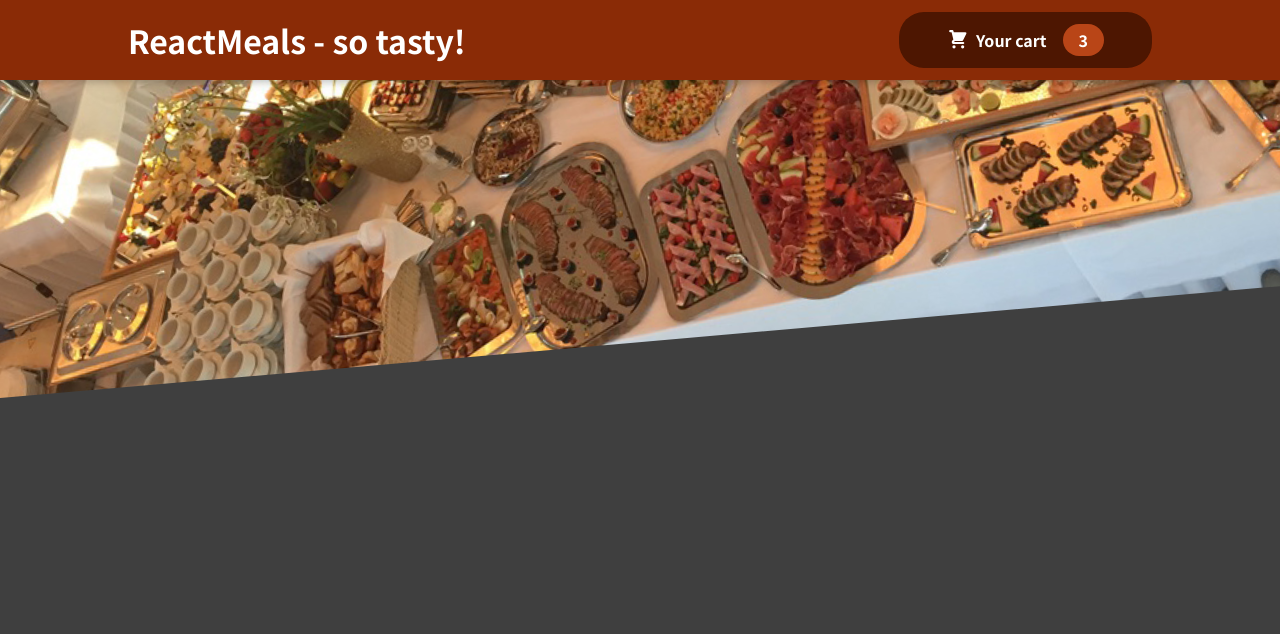
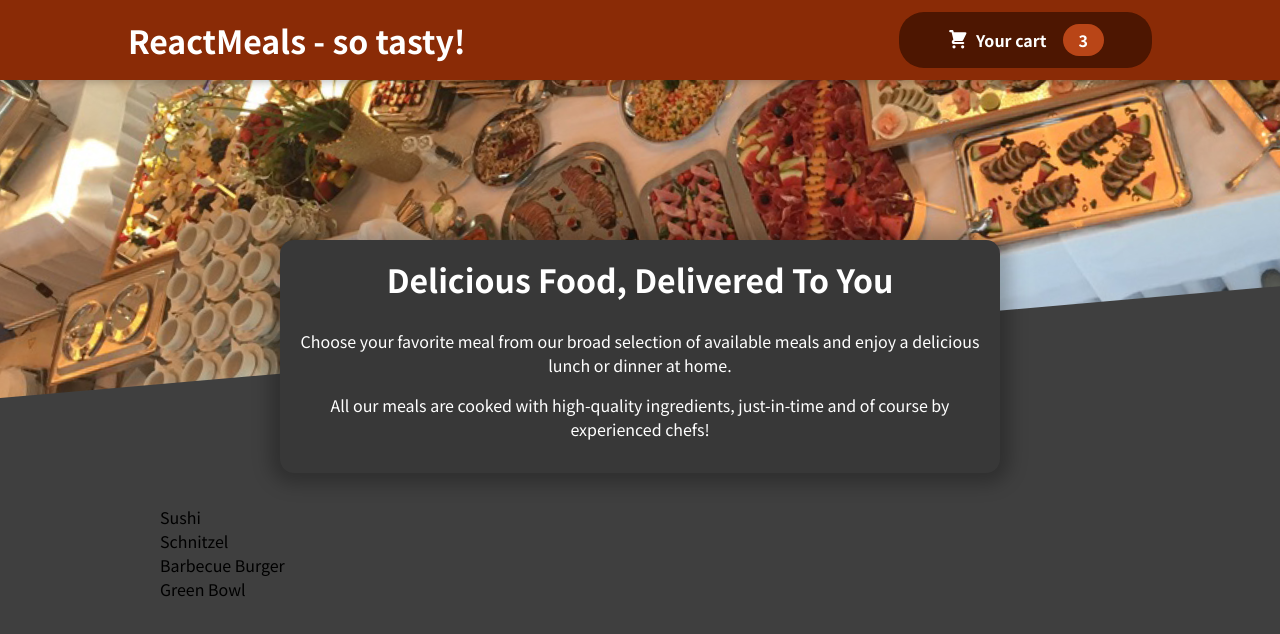
Before and after one commit to NotoriousLie/food_order_app_tut, a React (Create React App) app: page / in a window 1280 px wide. Shown: the top 634 px of the page. Built offline with nearby package versions, Linux system fonts and the light colour scheme.

Commit message:
adding meals component

```diff
--- a/src/App.js
+++ b/src/App.js
@@ -1,11 +1,15 @@
 import React from "react";
 
 import Header from "./components/Layout/Header";
+import Meals from "./components/Meals/Meals";
 
 function App() {
   return (
     <React.Fragment>
       <Header />
+      <main>
+        <Meals />
+      </main>
     </React.Fragment>
   );
 }
--- /dev/null
+++ b/src/components/Meals/AvailableMeals.js
@@ -0,0 +1,43 @@
+import React from "react";
+
+import classes from "./AvailableMeals.module.css";
+
+const DUMMY_MEALS = [
+    {
+        id: 'm1',
+        name: 'Sushi',
+        description: 'Finest fish and veggies',
+        price: 22.99,
+    },
+    {
+        id: 'm2',
+        name: 'Schnitzel',
+        description: 'A german specialty!',
+        price: 16.5,
+    },
+    {
+        id: 'm3',
+        name: 'Barbecue Burger',
+        description: 'American, raw, meaty',
+        price: 12.99,
+    },
+    {
+        id: 'm4',
+        name: 'Green Bowl',
+        description: 'Healthy...and green...',
+        price: 18.99,
+    },
+];
+const AvailableMeals = () => {
+    const mealsList = DUMMY_MEALS.map(meal => <li>{meal.name}</li>);
+
+    return (
+        <section className={classes.meals}>
+            <ul>
+                {mealsList}
+            </ul>
+        </section>
+    )
+};
+
+export default AvailableMeals;
--- /dev/null
+++ b/src/components/Meals/AvailableMeals.module.css
@@ -0,0 +1,24 @@
+.meals {
+    max-width: 60rem;
+    width: 90%;
+    margin: 2rem auto;
+    animation: meals-appear 1s ease-out forwards;
+  }
+
+  .meals ul {
+    list-style: none;
+    margin: 0;
+    padding: 0;
+  }
+
+  @keyframes meals-appear {
+    from {
+      opacity: 0;
+      transform: translateY(3rem);
+    }
+
+    to {
+      opacity: 1;
+      transform: translateY(0);
+    }
+  }
--- /dev/null
+++ b/src/components/Meals/Meals.js
@@ -0,0 +1,15 @@
+import React from "react";
+
+import MealsSummary from "./MealsSummary";
+import AvailableMeals from "./AvailableMeals";
+
+const Meals = () => {
+    return (
+        <React.Fragment>
+            <MealsSummary />
+            <AvailableMeals />
+        </React.Fragment>
+    )
+};
+
+export default Meals;
--- /dev/null
+++ b/src/components/Meals/MealsSummary.js
@@ -0,0 +1,21 @@
+import React from "react";
+
+import classes from "./MealsSummary.module.css";
+
+const MealsSummary = () => {
+    return (
+        <section className={classes.summary}>
+            <h2>Delicious Food, Delivered To You</h2>
+            <p>
+                Choose your favorite meal from our broad selection of available meals
+                and enjoy a delicious lunch or dinner at home.
+            </p>
+            <p>
+                All our meals are cooked with high-quality ingredients, just-in-time and
+                of course by experienced chefs!
+            </p>
+        </section>
+    );
+};
+
+export default MealsSummary;
--- /dev/null
+++ b/src/components/Meals/MealsSummary.module.css
@@ -0,0 +1,18 @@
+.summary {
+    text-align: center;
+    max-width: 45rem;
+    width: 90%;
+    margin: auto;
+    margin-top: -10rem;
+    position: relative;
+    background-color: #383838;
+    color: white;
+    border-radius: 14px;
+    padding: 1rem;
+    box-shadow: 0 1px 18px 10px rgba(0, 0, 0, 0.25);
+  }
+
+  .summary h2 {
+    font-size: 2rem;
+    margin-top: 0;
+  }
```
